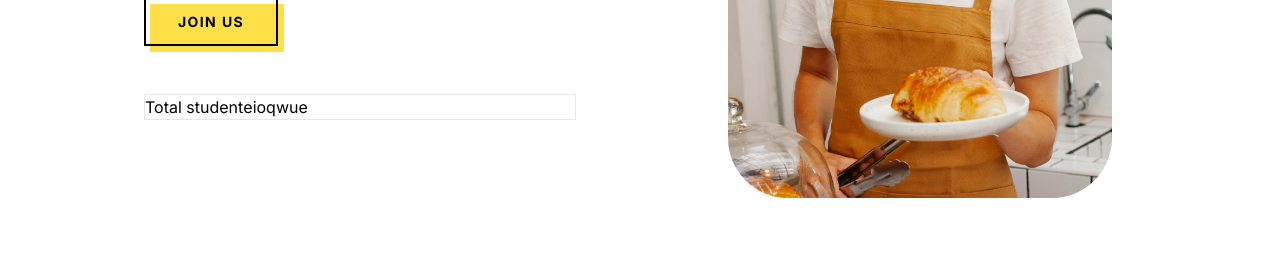
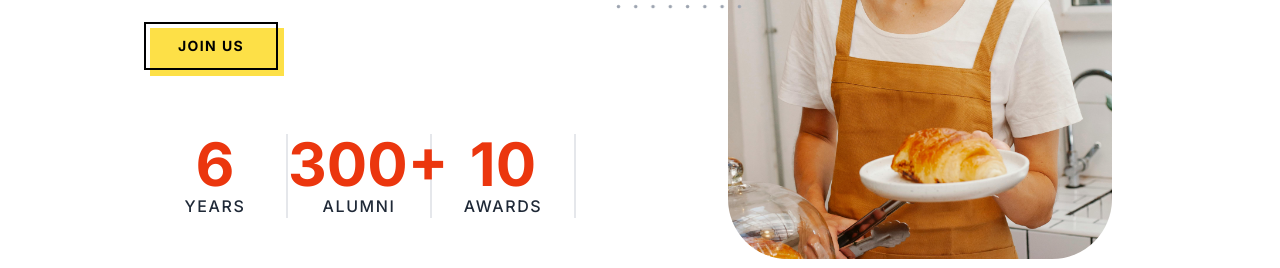
Before and after one commit to yeef93/company-profile, a Next.js app: page / in a window 1280 px wide. Shown: the part 468-736 px from the top of the page. Built offline with nearby package versions, Linux system fonts and the light colour scheme.

Commit message:
feat:addstat

```diff
--- a/app/about/page.tsx
+++ b/app/about/page.tsx
@@ -2,7 +2,7 @@ import BackgroundImage from "@/components/BackgroundImage";
 import Title from "@/components/Title";
 
 function About() {
-  return <Title className=" pt-20 highlight"> About Us</Title>;
+  return <Title className="  highlight"> About Us</Title>;
 }
 
 export default About;
--- a/app/components/About/index.tsx
+++ b/app/components/About/index.tsx
@@ -4,7 +4,7 @@ import BackgroundImage from "@/components/BackgroundImage";
 
 function About() {
   return (
-    <div className=" h-full pt-">
+    <div className=" h-full">
       <BackgroundImage imageUrl="bg1.jpg">-</BackgroundImage>
       <TwoContent title="About Us">
         <div>
--- a/app/components/Hero/index.tsx
+++ b/app/components/Hero/index.tsx
@@ -5,14 +5,16 @@ import DottedPattern from "@/components/DottedPattern";
 
 function Hero() {
   return (
-    <div className="overflow-hidden sm:grid sm:grid-cols-2 sm:items-center lg:py-28 lg:px-20 md:px-0 sm:pt-10">
+    <div className="overflow-hidden sm:grid sm:grid-cols-2 sm:items-center lg:py-14 lg:px-20 md:px-0 sm:pt-10">
       <div className="p-8 md:p-12 lg:px-16 lg:py-24">
         <div className="mx-auto max-w-xl text-left">
           <h2 className="text-2xl font-bold text-gray-900 md:text-3xl ">
             Ignite Your Passion,
             <span className="highlight "> Refine Your Skills</span>
           </h2>
-          <h3 className=" animate-typing overflow-hidden font-mono whitespace-nowrap border-r-4 border-r-white pr-5 font-bold">Where Culinary Dreams Take Flight!</h3>
+          <h3 className=" animate-typing overflow-hidden font-mono whitespace-nowrap border-r-4 border-r-white pr-5 font-bold">
+            Where Culinary Dreams Take Flight!
+          </h3>
           <p className="hidden text-gray-500 md:mt-4 md:block">
             Lorem ipsum dolor sit amet, consectetur adipiscing elit. Et, egestas
             tempus tellus etiam sed. Quam a scelerisque amet ullamcorper eu enim
@@ -21,10 +23,32 @@ function Hero() {
           </p>
           <Button text="Join Us" />
         </div>
-        <div className=" flex flex-row border mt-12">
-          <div>Total student</div>
-          <div>eioqwue</div>
+        <div className="row-gap-8 grid grid-cols-2 md:grid-cols-3 pt-16 ">
+        <div className="mb-12 text-center md:mb-0 md:border-r-2">
+            <div className="font-heading text-[2.6rem] font-bold  lg:text-5xl xl:text-6xl text-darkTangerine">
+                6
+            </div>
+            <p className="text-sm font-medium uppercase tracking-widest text-gray-800 lg:text-base ">
+                Years
+            </p>
         </div>
+        <div className="mb-12 text-center md:mb-0 md:border-r-2 ">
+            <div className="font-heading text-[2.6rem] font-bold  lg:text-5xl xl:text-6xl text-darkTangerine">
+                300+
+            </div>
+            <p className="text-sm font-medium uppercase tracking-widest text-gray-800 lg:text-base ">
+                Alumni
+            </p>
+        </div>
+        <div className="mb-12 text-center md:mb-0 md:border-r-2 ">
+            <div className="font-heading text-[2.6rem] font-bold  lg:text-5xl xl:text-6xl text-darkTangerine">
+                10
+            </div>
+            <p className="text-sm font-medium uppercase tracking-widest text-gray-800  lg:text-base ">
+                Awards
+            </p>
+        </div>
+    </div>
       </div>
       <div className="flex items-center justify-center">
         <span className="relative inline-block">
--- a/app/layout.tsx
+++ b/app/layout.tsx
@@ -20,7 +20,7 @@ export default function RootLayout({
     <html lang="en">
       <body className={inter.className}>
         <Header />
-        <main className=" m-0 p-0">
+        <main className=" m-0 p-0 pt-20">
           {children}
         </main>
         <Footer />
```
